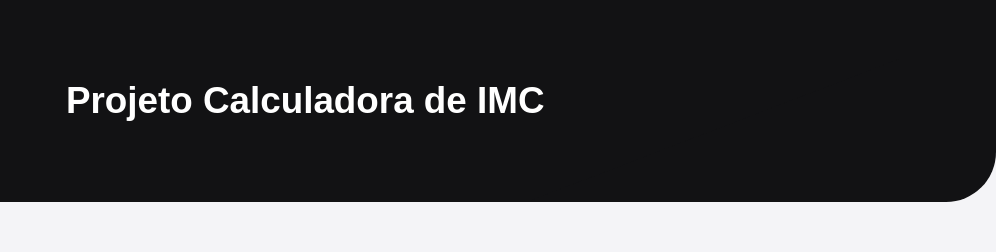
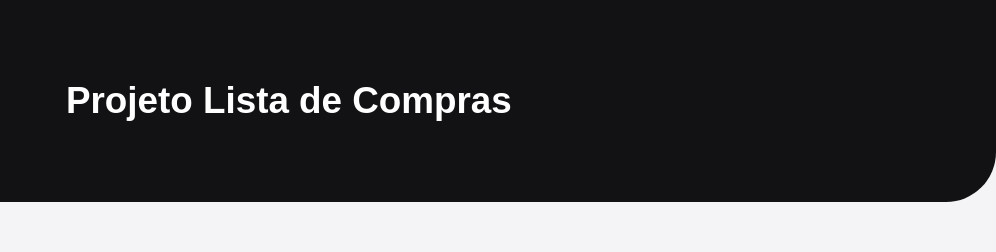
Before and after one commit to mtzjr/ProjectBuyList, a plain HTML site: page index.html in a window 1280 px wide. Shown: the top 252 px of the page, 284-1280 px from the left. Drawn offline with Linux system fonts and the light colour scheme.

Commit message:
Update index.html

```diff
--- a/index.html
+++ b/index.html
@@ -18,7 +18,7 @@
                     </figure>
                 </div>
                 <div class="coluna">
-                    <h1>Projeto Calculadora de IMC</h1>
+                    <h1>Projeto Lista de Compras</h1>
                 </div>
             </div>
         </div>
```
